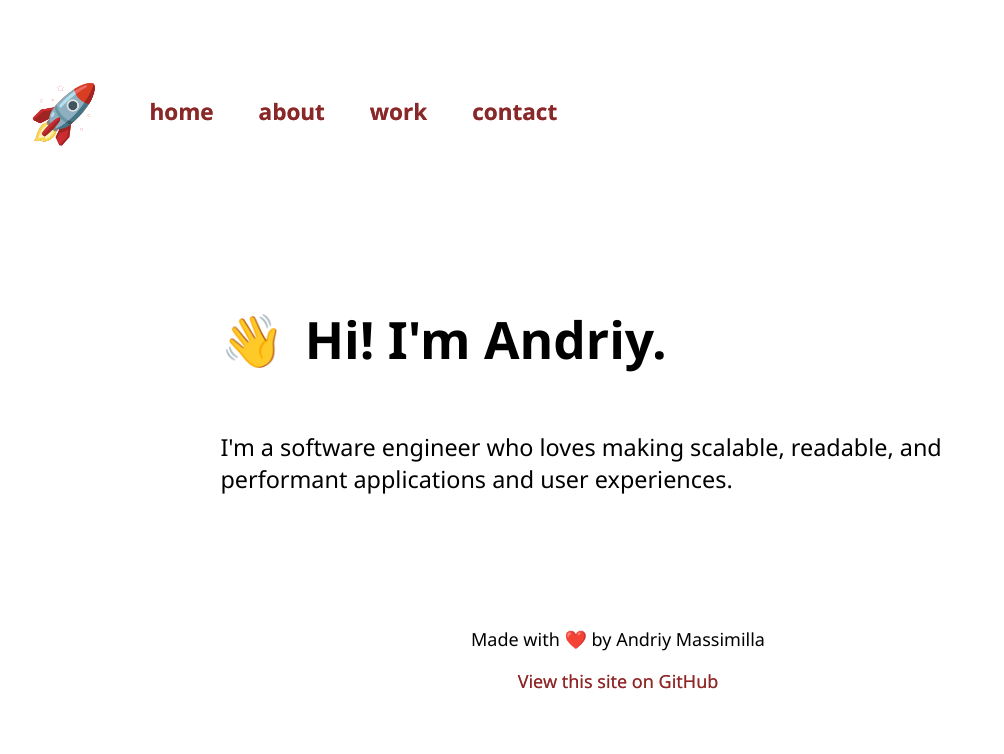
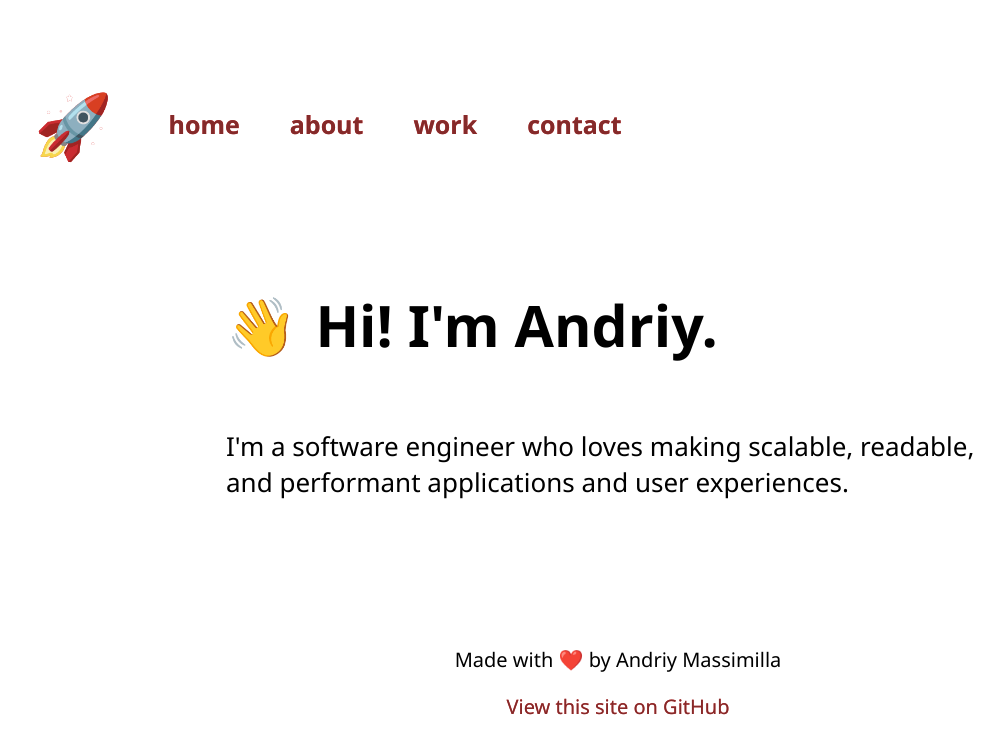
Before and after one commit to andriygm/portfolio, a Next.js app: page / in a window 1280 px wide. Shown: the top 754 px of the page, without its empty margins (22-1026 px from the left). Built offline with nearby package versions, Linux system fonts and the light colour scheme; a web font is replaced by a local one.

Commit message:
Tweak font sizing

```diff
--- a/styles/globals.scss
+++ b/styles/globals.scss
@@ -6,7 +6,7 @@ body {
   margin: 0;
   font-family: Source Sans Pro, Segoe UI, Roboto, Oxygen,
     Ubuntu, Cantarell, Fira Sans, Droid Sans, Helvetica Neue, sans-serif;
-  font-size: 18px;
+  font-size: 20px;
 }
 
 a {
--- a/styles/layout.module.scss
+++ b/styles/layout.module.scss
@@ -12,20 +12,24 @@
 .hero {
     font-size: 130%;
     text-align: center;
-    padding: 0 10%;
+    padding: 0 8%;
 
     h1 {
         font-size: 220%;
     }
 
     @include media(md) {
-        padding: 0 15%;
+        padding: 0 10%;
         padding-top: 2em;
         text-align: left;
 
         h1 {
             display: inline-block;
-            padding-right: 20px;
+            padding-right: 18px;
         }
     }
+
+    @include media(lg) {
+        padding: 0 15%;
+    }
 }
```
